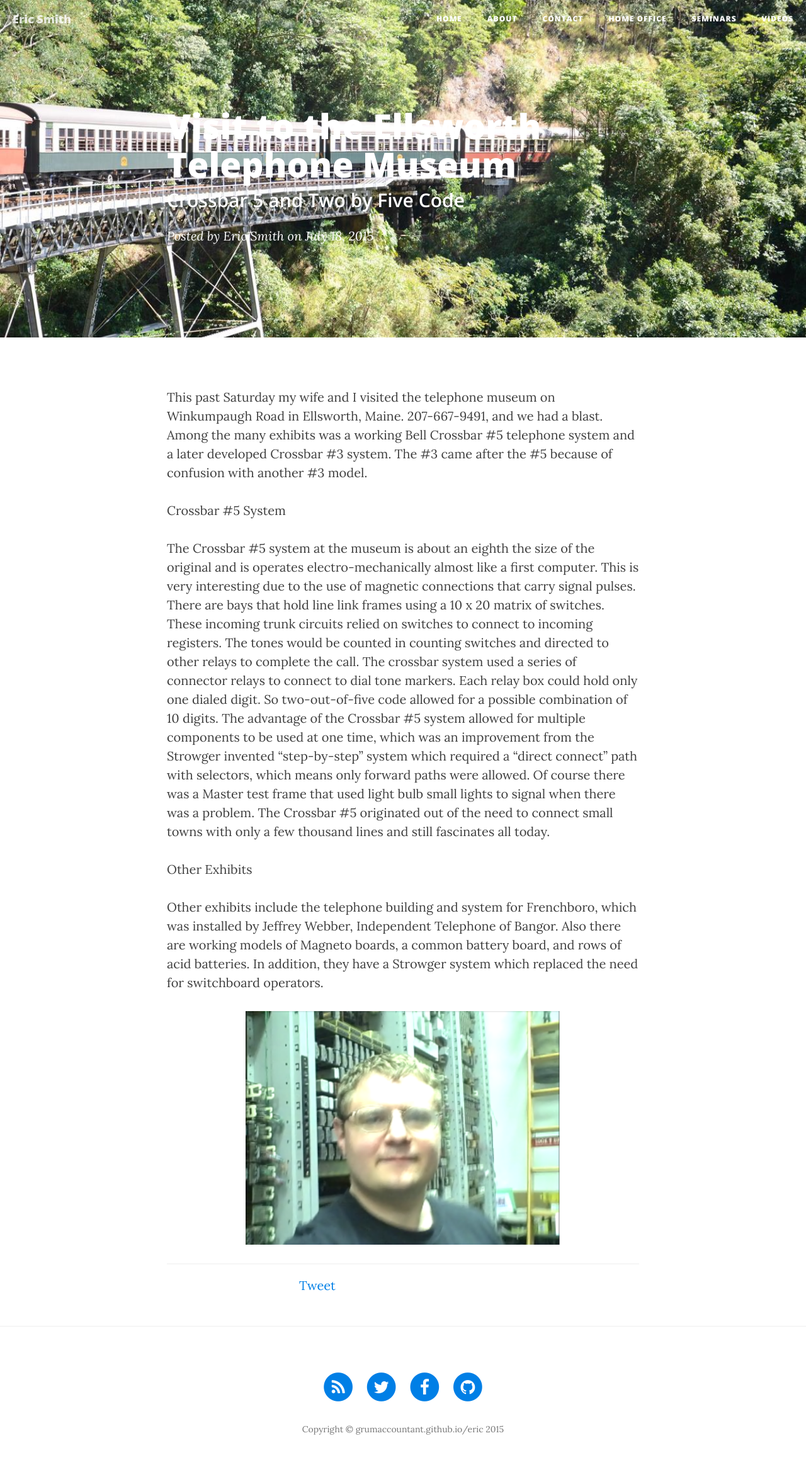
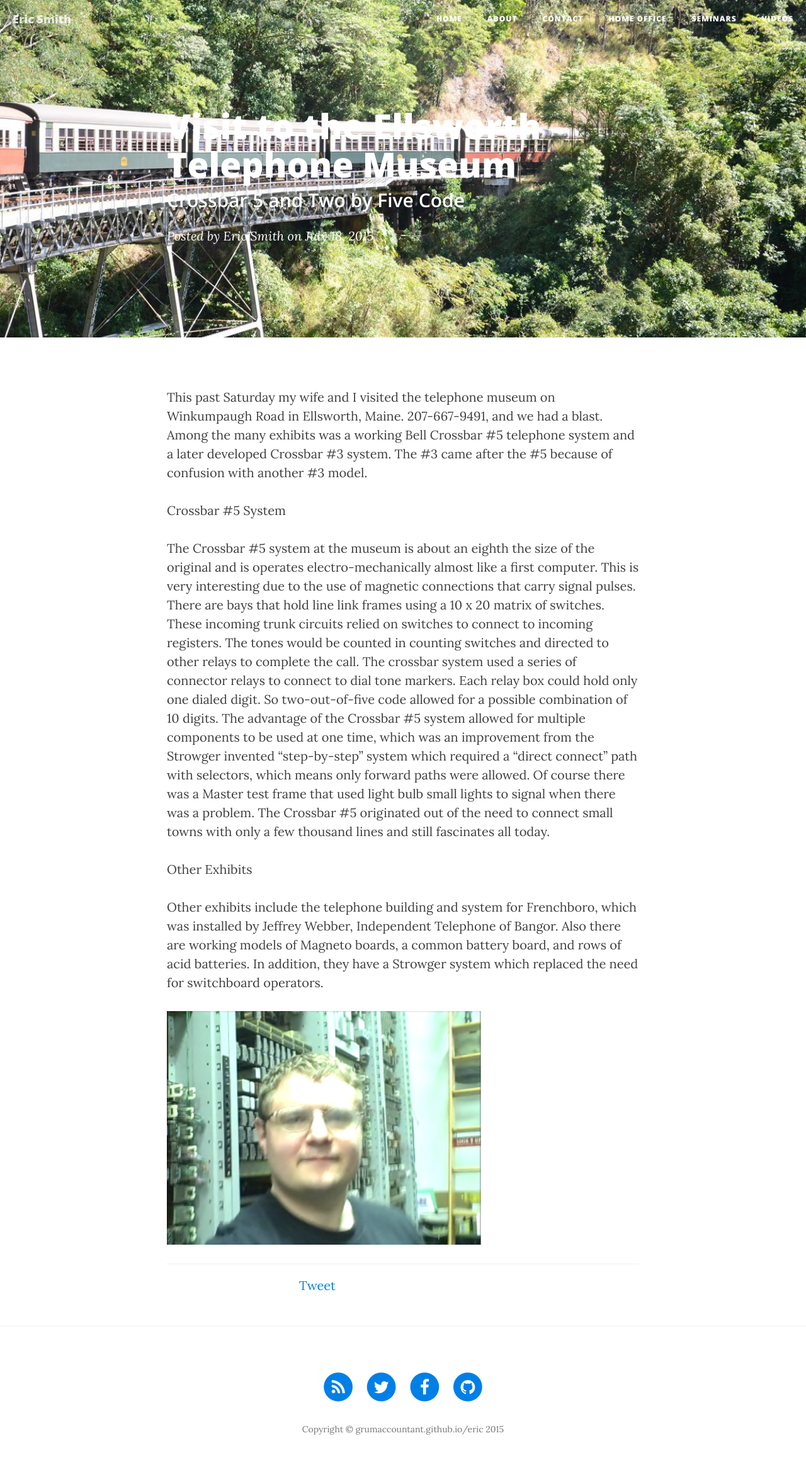
Before and after one commit to grumaccountant/eric, a Jekyll site: the page built from _posts/2015-07-18-Telephone-Museum.markdown, in a window 1280 px wide. Shown: the whole page at 63% size. Built offline with Jekyll 4.4.1, drawn with Linux system fonts in a browser that asks for light colours; nearby versions of some CDN libraries; comment, search, counter and statistics services are not loaded.

Commit message:
Update 2015-07-18-Telephone-Museum.markdown

```diff
--- a/_posts/2015-07-18-Telephone-Museum.markdown
+++ b/_posts/2015-07-18-Telephone-Museum.markdown
@@ -22,5 +22,5 @@ Of course there was a Master test frame that used light bulb small lights to sig
 Other Exhibits
 <p>
 Other exhibits include the telephone building and system for Frenchboro, which was installed by Jeffrey Webber, Independent Telephone of Bangor. Also there are working models of Magneto boards, a common battery board, and rows of acid batteries.  In addition, they have a Strowger system which replaced the need for switchboard operators.
-<p><p align="middle">
+<p><p>
 <img src="/eric/imgblog/1.png" width="500">
```
